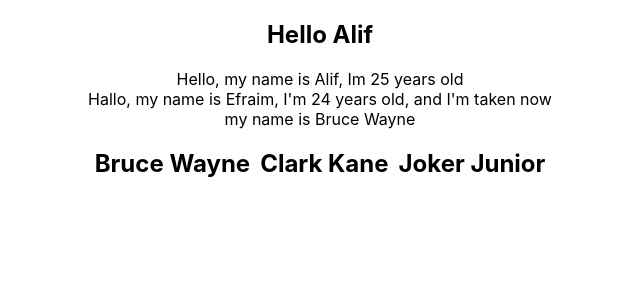
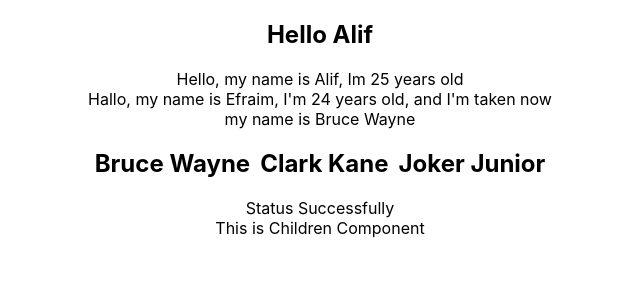
Before and after one commit to alifalridho/REACT-TYPESCRIPT, a React (Create React App) app: page / in a window 1280 px wide. Shown: the top 300 px of the page, without its empty margins (320-960 px from the left). Built offline with nearby package versions, Linux system fonts and the light colour scheme.

Commit message:
add some components such as Status.tsx, Parent.tsx, and Child.tsx

```diff
--- a/src/App.tsx
+++ b/src/App.tsx
@@ -5,6 +5,9 @@ import Hello from "./components/Hello";
 import User from "./components/User";
 import Person from "./components/Person";
 import PersonList from "./components/PersonList";
+import Status from "./components/Status";
+import Parent from "./components/Parent";
+import Child from "./components/Child";
 
 function App() {
     const personName = {
@@ -23,6 +26,10 @@ function App() {
             <User name="Efraim" age={24} status={"taken"} isLoggedin={true} />
             <Person name={personName} />
             <PersonList names={personList} />
+            <Status status="success" />
+            <Parent>
+                <Child />
+            </Parent>
         </div>
     );
 }
--- /dev/null
+++ b/src/components/Child.tsx
@@ -0,0 +1,7 @@
+import React from "react";
+
+const Child = () => {
+    return <div>This is Children Component</div>;
+};
+
+export default Child;
--- /dev/null
+++ b/src/components/Parent.tsx
@@ -0,0 +1,7 @@
+import React from "react";
+
+const Parent = ({ children }: { children: React.ReactNode }) => {
+    return <div>{children}</div>;
+};
+
+export default Parent;
--- /dev/null
+++ b/src/components/Status.tsx
@@ -0,0 +1,13 @@
+const Status = ({ status }: { status: "loading" | "success" | "error" }) => {
+    return (
+        <div>
+            {status === "loading"
+                ? "Status Loading"
+                : status === "success"
+                ? "Status Successfully"
+                : "Status Error"}
+        </div>
+    );
+};
+
+export default Status;
```
